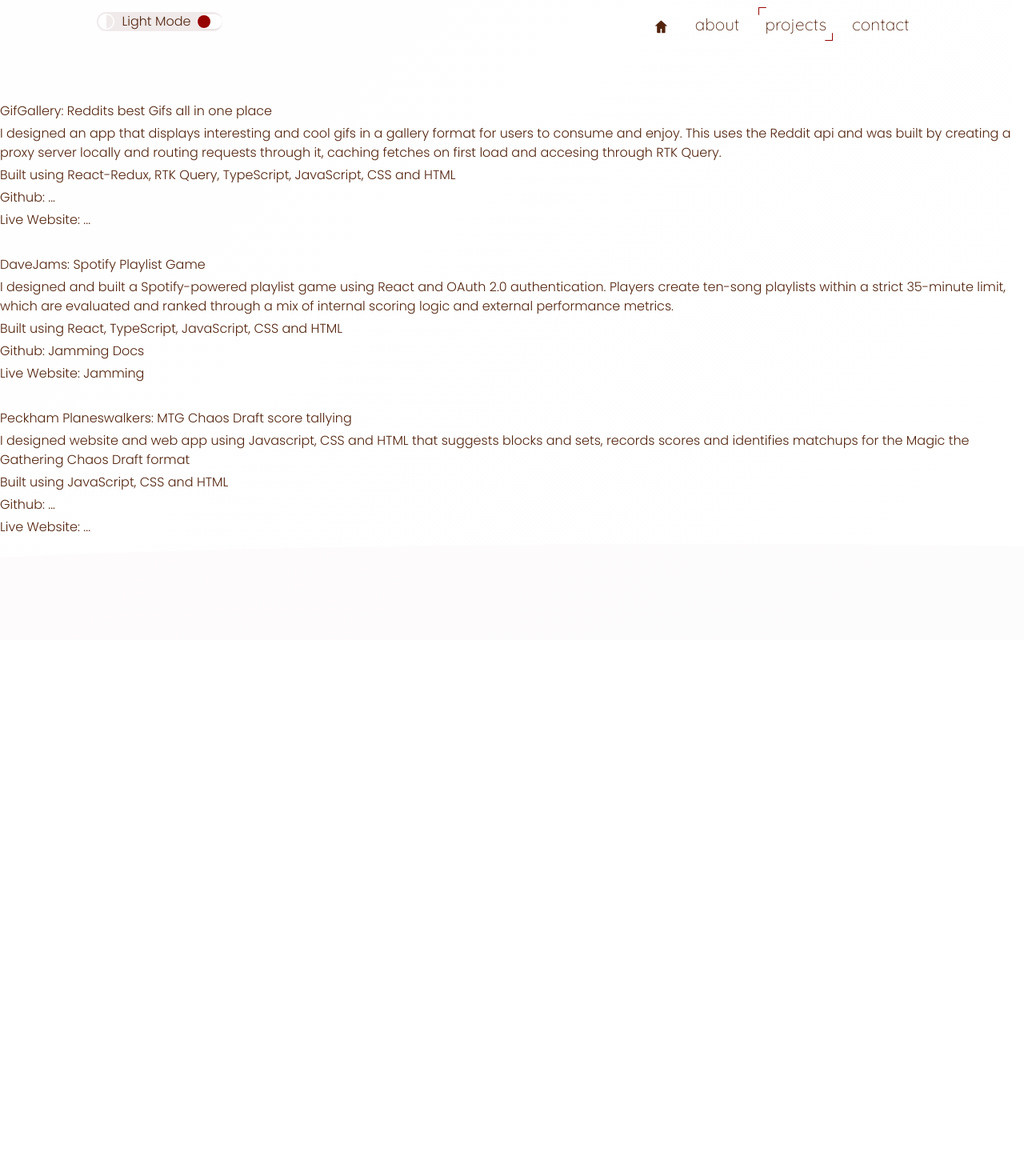
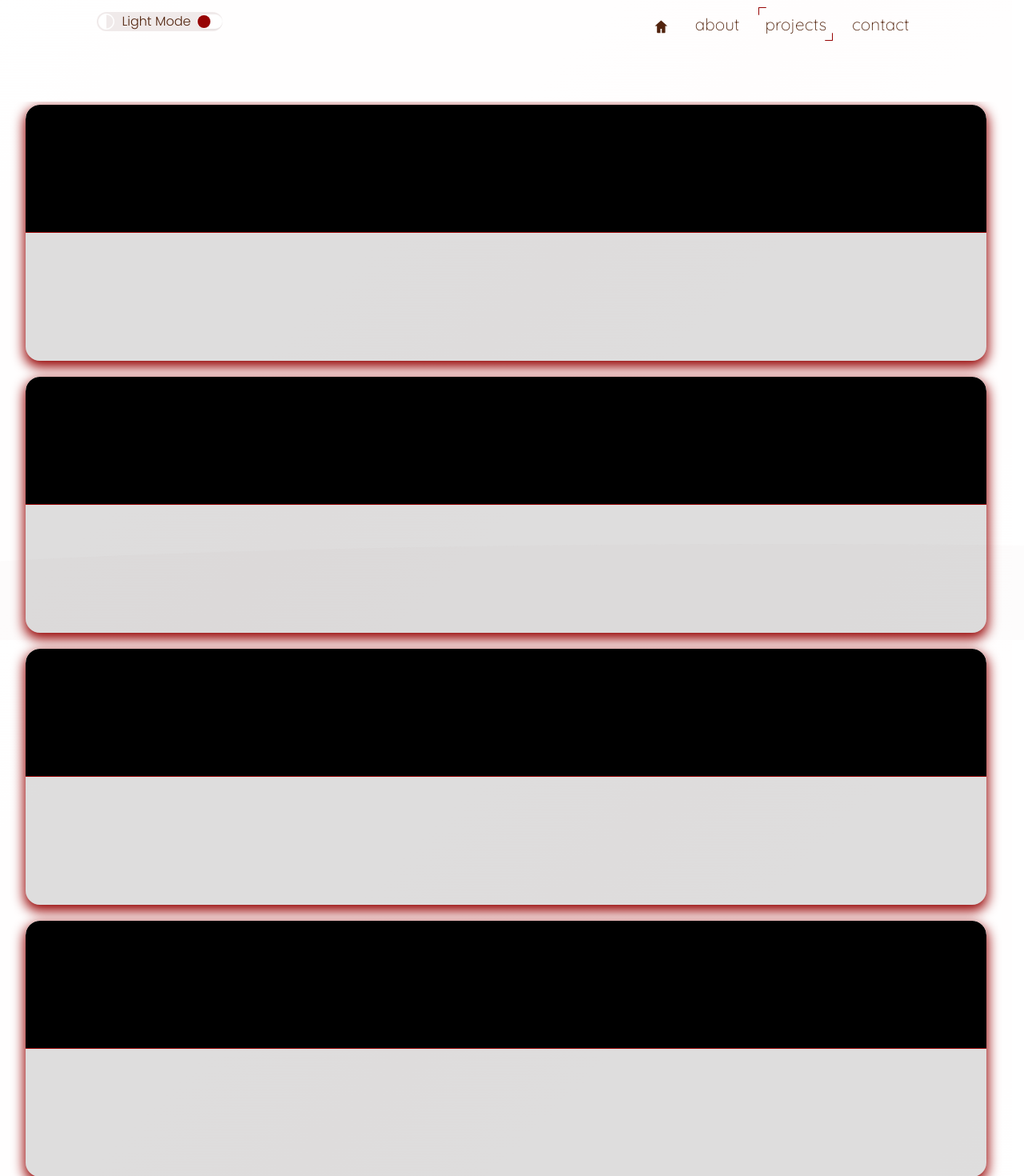
Before and after one commit to Dbrowne14/Personal-Portfolio-Website, a React (Vite) app: page /projects in a window 1280 px wide. Shown: the top 1470 px of the page at 80% size. Before the commit the page ends 800 px from the top, so only its background shows below. Built offline with nearby package versions, Linux system fonts and the light colour scheme.

Commit message:
working on projects card

```diff
--- /dev/null
+++ b/src/components/ui/projectsCard.tsx
@@ -0,0 +1,11 @@
+import React from 'react'
+
+const projectsCard = () => {
+  return (
+    <div className="w-[95%] h-80 rounded-2xl bg-iconBg shadow-[0_6px_15px_2px_var(--color-highlightColor)] overflow-hidden mt-1">
+      <div className="h-[50%] w-full bg-black rounded-t-2xl border-b-highlightColor border-b"></div>
+    </div>
+  )
+}
+
+export default projectsCard
--- a/src/components/ui/switchShell.tsx
+++ b/src/components/ui/switchShell.tsx
@@ -1,8 +1,33 @@
 import { Switch } from "./switch";
 import { useScrollStatus } from "../../hooks/useScrollStatus";
+import { useEffect, useState } from "react";
 
 const switchShell = () => {
   const scrollThreshold = useScrollStatus(30);
+
+  const [dark, setDark] = useState(
+    typeof window !== "undefined" &&
+      window.matchMedia("(prefers-color-scheme: dark)").matches,
+  );
+
+  useEffect(() => {
+    const mediaQuery = window.matchMedia("(prefers-color-scheme: dark)");
+    document.documentElement.classList.toggle("dark", dark);
+
+    const handler = (e: MediaQueryListEvent) => {
+      setDark(e.matches);
+      document.documentElement.classList.toggle("dark", e.matches);
+    };
+
+    mediaQuery.addEventListener("change", handler);
+    return () => mediaQuery.removeEventListener("change", handler);
+  }, [dark]);
+
+  const toggleDark = (checked: boolean) => {
+    setDark(checked);
+    document.documentElement.classList.toggle("dark", checked);
+  };
+
   return (
     <div
       className={`w-fit h-fit ${scrollThreshold ? "hidden" : "inline-flex"} rounded-full dark:bg-[rgba(83,79,79,0.6)] bg-[rgba(228,217,217,0.54)] flex-row gap-2 justify-center items-center`}
@@ -18,11 +43,7 @@ const switchShell = () => {
         <span className="hidden sm:block dark:hidden">Light Mode</span>
         <span className="hidden sm:hidden dark:sm:block">Dark Mode</span>
       </h3>
-      <Switch
-        onCheckedChange={(checked) => {
-          document.documentElement.classList.toggle("dark", checked);
-        }}
-      />
+      <Switch checked={dark} onCheckedChange={toggleDark} />
     </div>
   );
 };
--- a/src/pages/MainLayout.tsx
+++ b/src/pages/MainLayout.tsx
@@ -1,8 +1,17 @@
 import Nav from "./Navigation/Nav";
 import { Outlet } from "react-router-dom";
+import { useEffect } from "react";
 import MovingBanner from "../components/ui/movingBanner";
 
 const MainLayout = () => {
+  useEffect(() => {
+    const prefersDark = window.matchMedia(
+      "(prefers-color-scheme: dark)",
+    ).matches;
+    if (prefersDark) {
+      document.documentElement.classList.add("dark");
+    }
+  }, []);
   return (
     <div className="w-full h-full">
       <div className="mx-auto h-full grid grid-rows-[minmax(0,1fr)_minmax(0,10fr)_minmax(0,1fr)] place-items-center">
--- a/src/pages/Outlet/Contact.tsx
+++ b/src/pages/Outlet/Contact.tsx
@@ -1,3 +1,4 @@
+
 const Contact = () => {
   return (
     <section className="rounded-2xl">
--- a/src/pages/Outlet/Projects.tsx
+++ b/src/pages/Outlet/Projects.tsx
@@ -1,7 +1,13 @@
+import ProjectsCard from "../../components/ui/projectsCard";
+
 const Projects = () => {
   return (
     <section className="flex flex-col gap-8 overflow-auto">
-      <div className="flex flex-col gap-1">
+      <div className="flex flex-col gap-4 items-center">
+        <ProjectsCard />
+        <ProjectsCard />
+        <ProjectsCard />
+        <ProjectsCard />
         <h2>GifGallery: Reddits best Gifs all in one place</h2>
         <p>
           I designed an app that displays interesting and cool gifs in a gallery
```
